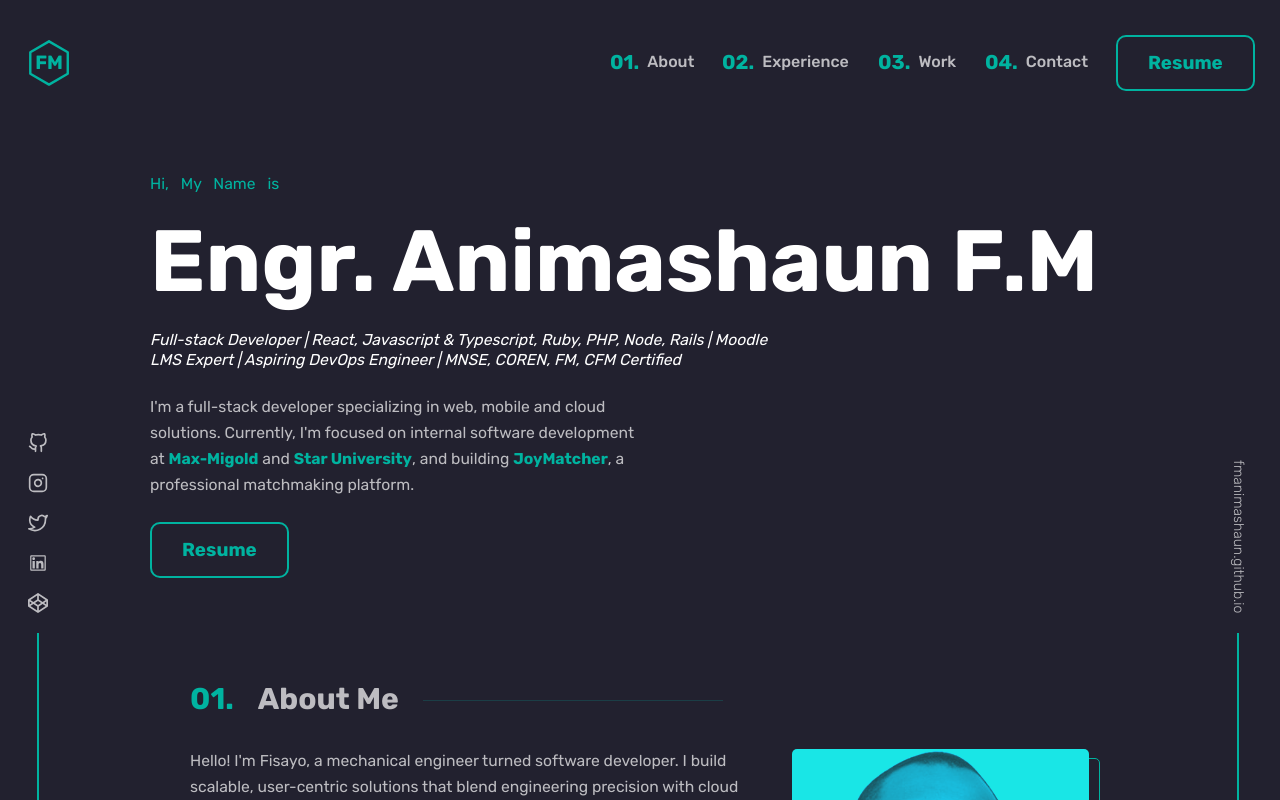
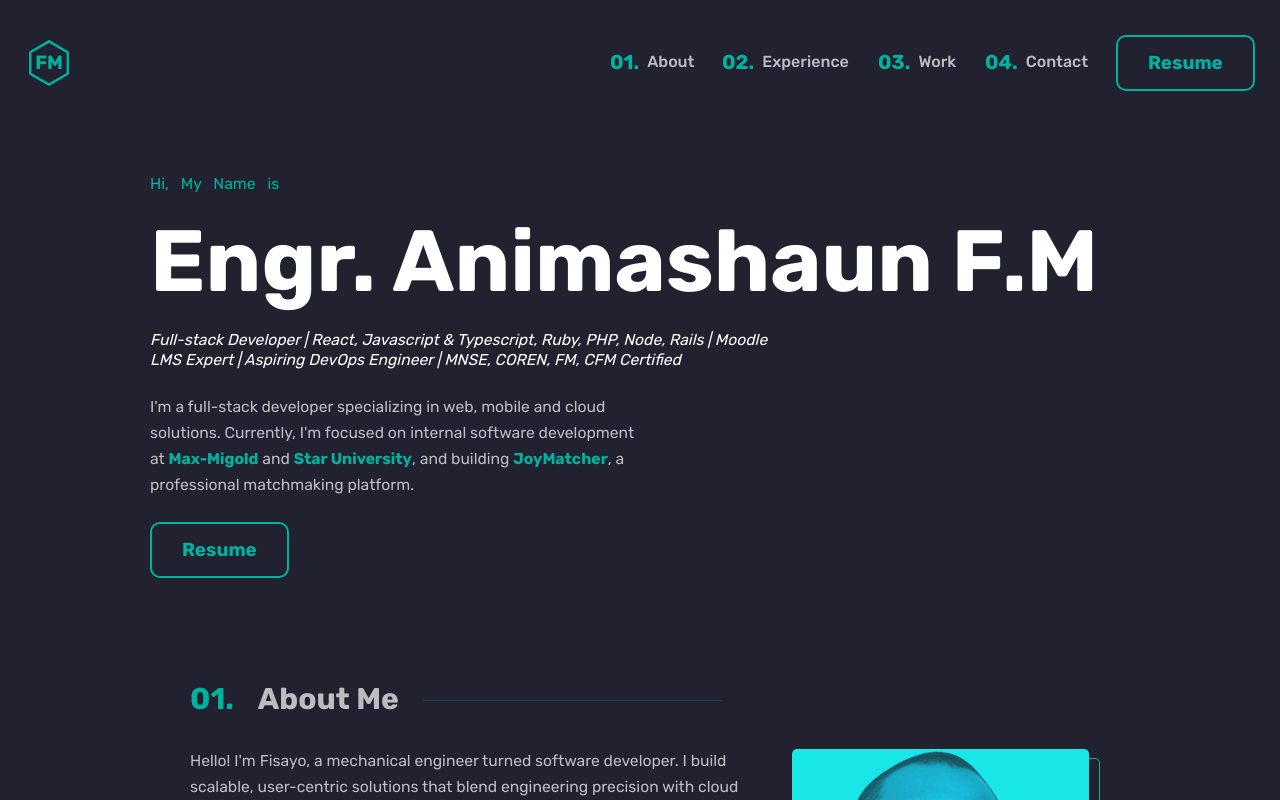
Before and after one commit to fmanimashaun/fmanimashaun.github.io, a React (Vite) app: page / in a window 1280 px wide. Shown: the top 800 px of the page. Built offline with nearby package versions, Linux system fonts and the light colour scheme.

Commit message:
Add Section transtion and header entering animation

```diff
--- a/src/components/Aside.jsx
+++ b/src/components/Aside.jsx
@@ -1,7 +1,33 @@
+import { useEffect, useRef } from "react";
 import PropTypes from "prop-types";
 
 const Aside = ({ children, className }) => {
-  return <aside className={`aside ${className}`}>{children}</aside>;
+  const sectionRef = useRef(null);
+
+  useEffect(() => {
+    const currentSection = sectionRef.current;
+    const observer = new IntersectionObserver(
+      ([entry]) => {
+        if (entry.isIntersecting) {
+          entry.target.classList.add("show");
+        }
+      },
+      {
+        threshold: 0.1,
+      }
+    );
+
+    if (currentSection) {
+      observer.observe(currentSection);
+    }
+
+    return () => {
+      if (currentSection) {
+        observer.unobserve(currentSection);
+      }
+    };
+  }, []);
+  return <aside ref={sectionRef} className={`aside ${className}`}>{children}</aside>;
 };
 
 Aside.propTypes = {
--- a/src/scss/components/_aside.scss
+++ b/src/scss/components/_aside.scss
@@ -3,6 +3,8 @@
 
 .aside {
   display: none; // Hidden by default on mobile
+  opacity: 0; // Start as invisible
+  animation: none; // No animation by default
 
   @media screen and (min-width: 768px) {
     position: fixed;
@@ -11,22 +13,29 @@
     justify-content: center;
     align-items: flex-end;
     min-height: 100vh;
+    animation: fadeIn 0.5s ease forwards; // Apply animation
+
+    &.show {
+      animation-delay: 1s; // Delay before starting the animation
+    }
+
+    // Define the keyframes for the fade-in animation
+    @keyframes fadeIn {
+      from {
+        opacity: 0;
+      }
+      to {
+        opacity: 1;
+      }
+    }
 
     &.right {
       right: calc($off-mobile-inline - 16.59px);
-
-      // @media screen and (min-width: 1024px) {
-      //   right: calc($off-desktop-inline - 16.59px);
-      // }
     }
 
     &.left {
       left: calc($off-mobile-inline - 25px);
       width: 25px;
-
-      // @media screen and (min-width: 1024px) {
-      //   left: calc($off-desktop-inline - 25px);
-      // }
     }
 
     &__icons,
@@ -41,7 +50,7 @@
         display: block;
         height: 167px;
         width: 2px;
-        background-color: $accent-color;
+        background-color: $off-white;
       }
     }
 
```
